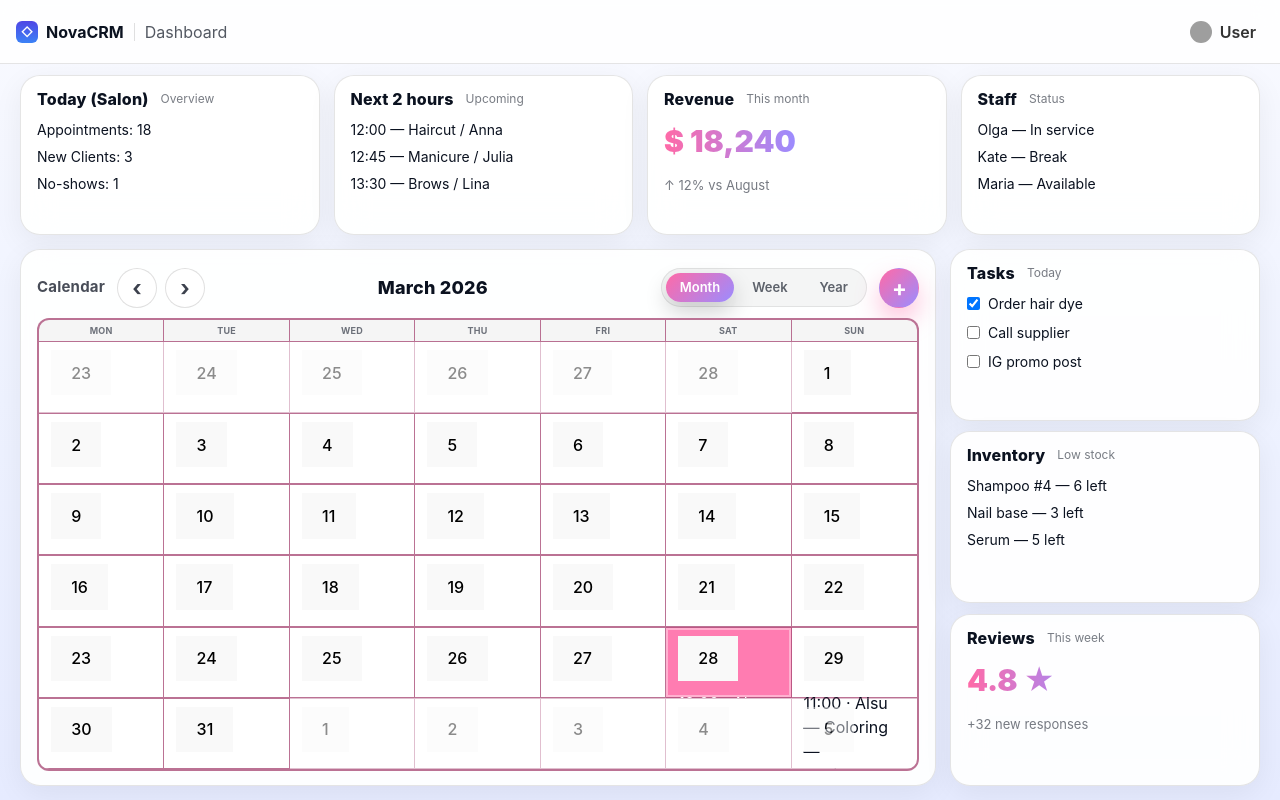
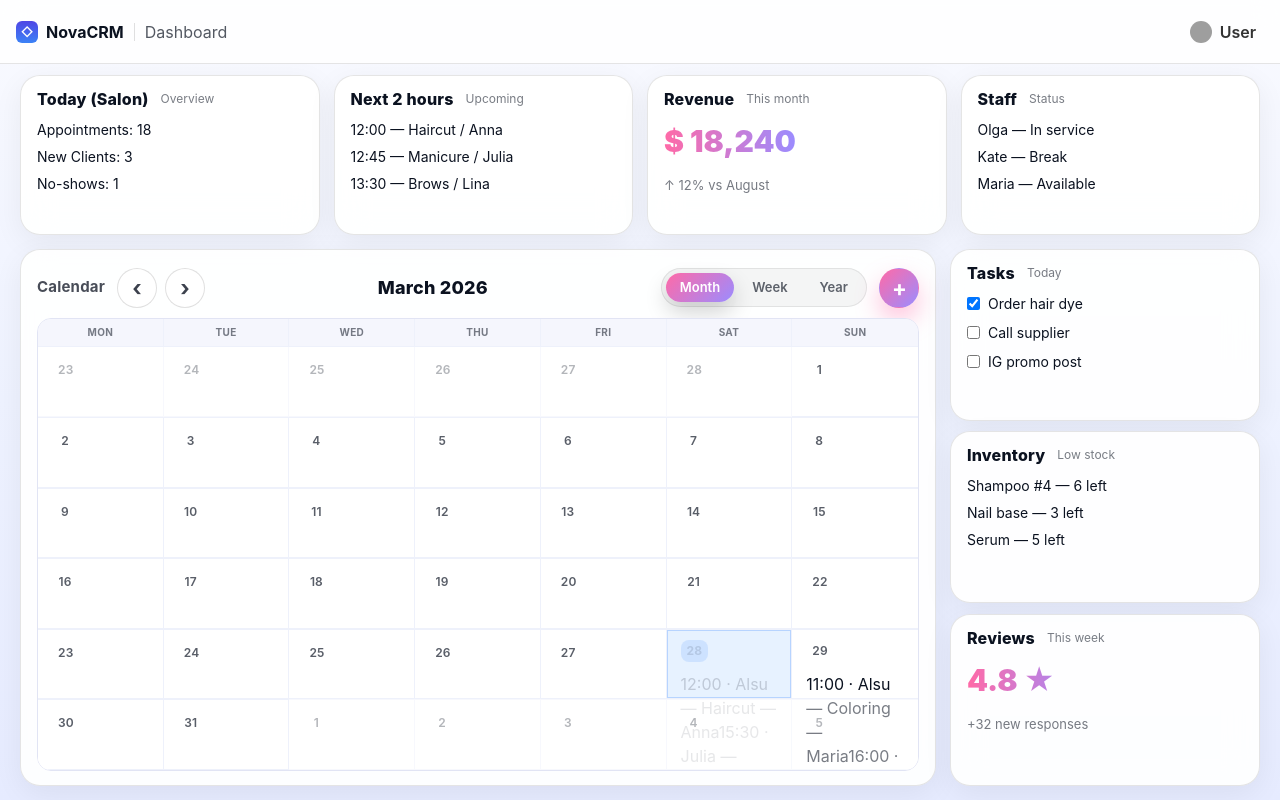
Before and after one commit to RustamUrazbakhtin/NovaCRM, a React (Vite) app in the folder novacrm.client/: page / in a window 1280 px wide. Built offline with nearby package versions, Linux system fonts and the light colour scheme; sample sign-in values are in the browser's storage; grey boxes are pictures that could not be loaded.

Commit message:
Refine calendar styling across views

```diff
--- a/novacrm.client/src/styles/calendar.css
+++ b/novacrm.client/src/styles/calendar.css
@@ -3,6 +3,23 @@
     flex-direction: column;
     gap: 10px;
     height: 100%;
+    --mc-surface: #ffffff;
+    --mc-surface-subtle: #f5f6fd;
+    --mc-border-strong: #e1e4f4;
+    --mc-border-soft: #eef1fb;
+    --mc-blue-surface: #e3f0ff;
+    --mc-blue-border: #9ec5ff;
+    --mc-blue-strong: #1f7bf3;
+}
+
+.dark .mc {
+    --mc-surface: color-mix(in oklab, #0f111a 94%, transparent);
+    --mc-surface-subtle: color-mix(in oklab, #0f111a 88%, transparent);
+    --mc-border-strong: color-mix(in oklab, #fff 20%, transparent);
+    --mc-border-soft: color-mix(in oklab, #fff 12%, transparent);
+    --mc-blue-surface: color-mix(in oklab, #1f7bf3 32%, transparent);
+    --mc-blue-border: color-mix(in oklab, #7eb7ff 70%, transparent);
+    --mc-blue-strong: color-mix(in oklab, #9cc8ff 80%, transparent);
 }
 
 .mc-toolbar {
@@ -120,15 +137,16 @@
     }
 
 .mc-month {
-    --mc-border: color-mix(in oklab, var(--accent) 55%, var(--ink) 25%);
+    --mc-border: var(--mc-border-strong);
     display: flex;
     flex-direction: column;
     flex: 1;
     min-height: 0;
-    border: 2px solid var(--mc-border);
-    border-radius: 12px;
+    border: 1.5px solid var(--mc-border);
+    border-radius: 14px;
     overflow: hidden;
-    background: #fff;
+    background: var(--mc-surface);
+    transition: border-color 0.25s ease;
 }
 
 .mc-month-head,
@@ -141,15 +159,16 @@
     flex: 1;
     min-height: 0;
     grid-auto-rows: minmax(48px, 1fr);
+    background: var(--mc-surface);
 }
 
 .mc-month-head {
-    border-bottom: 1px solid var(--mc-border);
-    background: color-mix(in oklab, #000 4%, transparent);
+    border-bottom: 1px solid var(--mc-border-soft);
+    background: var(--mc-surface-subtle);
 }
 
     .mc-month-head > * {
-        border-right: 1px solid var(--mc-border);
+        border-right: 1px solid var(--mc-border-soft);
     }
 
     .mc-month-head > *:nth-child(7n) {
@@ -157,13 +176,13 @@
     }
 
 .mc-dayname {
-    font-size: 9px;
+    font-size: 10px;
     font-weight: 700;
     text-transform: uppercase;
     letter-spacing: 0.3px;
-    color: color-mix(in oklab, var(--ink) 58%, transparent);
+    color: color-mix(in oklab, var(--ink) 55%, transparent);
     text-align: center;
-    padding: 4px 2px;
+    padding: 6px 2px;
     background: transparent;
 }
 
@@ -174,20 +193,20 @@
     align-items: flex-start;
     justify-content: space-between;
     gap: 10px;
-    padding: 8px 12px 10px;
+    padding: 10px 14px 12px;
     border: none;
-    border-right: 1px solid var(--mc-border);
-    border-bottom: 1px solid var(--mc-border);
-    background: transparent;
+    border-right: 1px solid var(--mc-border-soft);
+    border-bottom: 1px solid var(--mc-border-soft);
+    background: var(--mc-surface);
     cursor: pointer;
     text-align: left;
-    transition: background 0.2s ease, transform 0.2s ease;
+    transition: background 0.2s ease, transform 0.2s ease, box-shadow 0.2s ease;
     font: inherit;
     color: inherit;
 }
 
     .mc-month-body > .mc-cell-btn:nth-child(n + 8) {
-        border-top: 1px solid var(--mc-border);
+        border-top: 1px solid var(--mc-border-soft);
     }
 
     .mc-month-body > .mc-cell-btn:nth-child(7n) {
@@ -195,11 +214,11 @@
     }
 
     .mc-cell-btn:hover {
-        background: color-mix(in oklab, var(--accent) 12%, transparent);
+        background: color-mix(in oklab, var(--mc-blue-surface) 45%, transparent);
     }
 
     .mc-cell-btn:focus-visible {
-        outline: 2px solid color-mix(in oklab, var(--accent) 50%, transparent);
+        outline: 2px solid color-mix(in oklab, #6da8ff 60%, transparent);
         outline-offset: -2px;
     }
 
@@ -208,37 +227,58 @@
     }
 
     .mc-cell-btn.is-today {
-        background: color-mix(in oklab, var(--accent) 88%, transparent);
-        color: #fff;
-        box-shadow: inset 0 0 0 2px color-mix(in oklab, #fff 40%, transparent);
+        background: color-mix(in oklab, var(--mc-blue-surface) 85%, transparent);
+        color: color-mix(in oklab, var(--ink) 18%, transparent);
+        box-shadow: inset 0 0 0 1px color-mix(in oklab, var(--mc-blue-border) 65%, transparent);
     }
 
 .dark .mc-cell-btn:hover {
-    background: color-mix(in oklab, var(--accent) 24%, transparent);
+    background: color-mix(in oklab, var(--mc-blue-surface) 60%, transparent);
 }
 
 .dark .mc-cell-btn.is-today {
-    background: color-mix(in oklab, var(--accent) 70%, transparent);
+    background: color-mix(in oklab, var(--mc-blue-surface) 90%, transparent);
+    color: color-mix(in oklab, #ffffff 90%, transparent);
+    box-shadow: inset 0 0 0 1px color-mix(in oklab, var(--mc-blue-border) 80%, transparent);
 }
 
-.mc-date {
-    font-size: 14px;
-    font-weight: 700;
-    letter-spacing: 0.2px;
-    font-variant-numeric: tabular-nums;
-    padding: 2px 8px;
-    border-radius: 10px;
-    background: color-mix(in oklab, #000 4%, transparent);
-    color: color-mix(in oklab, var(--ink) 80%, transparent);
+.mc-date-btn {
+    align-items: center;
+    background: transparent;
+    border: none;
+    border-radius: 8px;
+    color: color-mix(in oklab, var(--ink) 68%, transparent);
+    cursor: pointer;
+    display: inline-flex;
+    font-size: 12px;
+    font-weight: 600;
+    height: 26px;
+    justify-content: center;
+    letter-spacing: 0.15px;
+    min-width: 26px;
+    padding: 2px 6px;
+    align-self: flex-start;
+    transition: background 0.2s ease, color 0.2s ease, transform 0.2s ease;
 }
 
-.mc-cell-btn.is-today .mc-date {
-    background: rgba(255, 255, 255, 0.16);
-    color: inherit;
+.mc-date-btn:hover {
+    background: color-mix(in oklab, var(--mc-blue-surface) 65%, transparent);
+    color: color-mix(in oklab, var(--ink) 15%, transparent);
 }
 
-.dark .mc-cell-btn.is-today .mc-date {
-    background: rgba(255, 255, 255, 0.22);
+.mc-date-btn:focus-visible {
+    outline: 2px solid color-mix(in oklab, var(--mc-blue-border) 70%, transparent);
+    outline-offset: 1px;
+}
+
+.mc-cell-btn.is-today .mc-date-btn {
+    background: color-mix(in oklab, var(--mc-blue-border) 35%, transparent);
+    color: color-mix(in oklab, var(--ink) 12%, transparent);
+    font-weight: 700;
+}
+
+.dark .mc-cell-btn.is-today .mc-date-btn {
+    background: color-mix(in oklab, var(--mc-blue-border) 55%, transparent);
     color: #fff;
 }
 
@@ -286,12 +326,12 @@
 }
 
 .dark .mc-month {
-    --mc-border: color-mix(in oklab, var(--accent) 70%, #fff 30%);
-    background: #1f2331;
+    --mc-border: var(--mc-border-strong);
+    background: var(--mc-surface);
 }
 
 .dark .mc-month-head {
-    background: color-mix(in oklab, #fff 10%, transparent);
+    background: var(--mc-surface-subtle);
 }
 
 .mc-btn-ghost {
@@ -606,15 +646,15 @@
     font-size: 12px;
     font-weight: 600;
     letter-spacing: 0.2px;
-    background: color-mix(in oklab, #fff 92%, transparent);
-    border: 1px solid color-mix(in oklab, #000 12%, transparent);
-    color: color-mix(in oklab, var(--ink) 78%, transparent);
-    box-shadow: 0 4px 12px rgba(15, 27, 40, 0.06);
+    background: var(--mc-surface);
+    border: 1px solid var(--mc-border-strong);
+    color: color-mix(in oklab, var(--ink) 75%, transparent);
+    box-shadow: 0 6px 14px rgba(15, 27, 40, 0.06);
 }
 
 .dark .mc-week-staff-pill {
-    background: color-mix(in oklab, #000 18%, transparent);
-    border-color: color-mix(in oklab, #fff 14%, transparent);
+    background: var(--mc-surface);
+    border-color: var(--mc-border-strong);
     color: color-mix(in oklab, #fff 82%, transparent);
     box-shadow: none;
 }
@@ -646,13 +686,13 @@
     color: color-mix(in oklab, var(--ink) 55%, transparent);
     position: sticky;
     left: 0;
-    background: linear-gradient(90deg, #fff 70%, transparent 100%);
+    background: linear-gradient(90deg, var(--mc-surface) 75%, transparent 100%);
     z-index: 1;
 }
 
 .dark .mc-week-times {
-    background: linear-gradient(90deg, color-mix(in oklab, #000 8%, transparent) 70%, transparent 100%);
-    color: color-mix(in oklab, #fff 60%, transparent);
+    background: linear-gradient(90deg, var(--mc-surface) 75%, transparent 100%);
+    color: color-mix(in oklab, #fff 62%, transparent);
 }
 
 .mc-week-time-spacer {
@@ -670,9 +710,9 @@
 }
 
 .mc-week-day {
-    background: color-mix(in oklab, #000 5%, transparent);
-    border: 1px solid color-mix(in oklab, #000 12%, transparent);
-    border-radius: 20px;
+    background: var(--mc-surface);
+    border: 1px solid var(--mc-border-strong);
+    border-radius: 18px;
     padding: 14px;
     display: flex;
     flex-direction: column;
@@ -680,16 +720,24 @@
     min-height: calc(var(--mc-week-hours) * var(--mc-week-hour-height) + 72px);
     position: relative;
     overflow: hidden;
+    transition: border-color 0.2s ease, box-shadow 0.2s ease, background 0.2s ease;
 }
 
 .dark .mc-week-day {
-    background: #242838;
-    border-color: color-mix(in oklab, #fff 20%, transparent);
+    background: var(--mc-surface);
+    border-color: var(--mc-border-strong);
 }
 
 .mc-week-day.is-today {
-    border-color: color-mix(in oklab, var(--accent) 60%, transparent);
-    box-shadow: 0 16px 34px color-mix(in srgb, var(--accent) 28%, transparent);
+    background: color-mix(in oklab, var(--mc-blue-surface) 70%, transparent);
+    border-color: color-mix(in oklab, var(--mc-blue-border) 70%, transparent);
+    box-shadow: 0 16px 34px color-mix(in srgb, var(--mc-blue-surface) 32%, transparent);
+}
+
+.dark .mc-week-day.is-today {
+    background: color-mix(in oklab, var(--mc-blue-surface) 92%, transparent);
+    border-color: color-mix(in oklab, var(--mc-blue-border) 85%, transparent);
+    box-shadow: 0 16px 34px color-mix(in srgb, var(--mc-blue-surface) 55%, transparent);
 }
 
 .mc-week-head {
@@ -697,6 +745,8 @@
     flex-direction: column;
     gap: 4px;
     min-height: 52px;
+    padding-bottom: 6px;
+    border-bottom: 1px solid var(--mc-border-soft);
 }
 
 .mc-week-label {
@@ -706,10 +756,18 @@
     color: color-mix(in oklab, var(--ink) 58%, transparent);
 }
 
+.dark .mc-week-label {
+    color: color-mix(in oklab, #fff 70%, transparent);
+}
+
 .mc-week-date {
     font-size: 15px;
     font-weight: 700;
     color: color-mix(in oklab, var(--ink) 82%, transparent);
+}
+
+.dark .mc-week-date {
+    color: color-mix(in oklab, #fff 90%, transparent);
 }
 
 .mc-week-track {
@@ -717,14 +775,14 @@
     flex: 1;
     min-height: calc(var(--mc-week-hours) * var(--mc-week-hour-height));
     border-radius: 14px;
-    background: color-mix(in oklab, #fff 90%, transparent);
-    box-shadow: inset 0 0 0 1px color-mix(in oklab, #000 5%, transparent);
+    background: color-mix(in oklab, var(--mc-border-soft) 45%, transparent);
+    box-shadow: inset 0 0 0 1px color-mix(in oklab, var(--mc-border-soft) 65%, transparent);
     overflow: hidden;
 }
 
 .dark .mc-week-track {
-    background: color-mix(in oklab, #11131a 92%, transparent);
-    box-shadow: inset 0 0 0 1px color-mix(in oklab, #fff 12%, transparent);
+    background: color-mix(in oklab, var(--mc-border-soft) 60%, transparent);
+    box-shadow: inset 0 0 0 1px color-mix(in oklab, var(--mc-border-soft) 80%, transparent);
 }
 
 .mc-week-gridlines {
@@ -738,11 +796,11 @@
     left: 12px;
     right: 12px;
     height: 1px;
-    background: color-mix(in oklab, #000 10%, transparent);
+    background: color-mix(in oklab, var(--mc-border-soft) 65%, transparent);
 }
 
 .dark .mc-week-gridline {
-    background: color-mix(in oklab, #fff 14%, transparent);
+    background: color-mix(in oklab, var(--mc-border-soft) 80%, transparent);
 }
 
 .mc-week-event {
@@ -805,8 +863,8 @@
 }
 
 .mc-year-cell {
-    background: color-mix(in oklab, #000 4%, transparent);
-    border: 1px solid color-mix(in oklab, #000 10%, transparent);
+    background: var(--mc-surface);
+    border: 1px solid var(--mc-border-strong);
     border-radius: 18px;
     padding: 16px;
     display: flex;
@@ -814,23 +872,23 @@
     align-items: flex-start;
     gap: 8px;
     cursor: pointer;
-    transition: transform 0.2s ease, box-shadow 0.2s ease, border-color 0.2s ease;
+    transition: transform 0.2s ease, box-shadow 0.2s ease, border-color 0.2s ease, background 0.2s ease;
     text-align: left;
 }
 
 .dark .mc-year-cell {
-    background: color-mix(in oklab, #fff 6%, transparent);
-    border-color: color-mix(in oklab, #fff 12%, transparent);
+    background: var(--mc-surface);
+    border-color: var(--mc-border-strong);
 }
 
 .mc-year-cell:hover {
     transform: translateY(-2px);
-    border-color: color-mix(in oklab, var(--accent) 40%, transparent);
-    box-shadow: 0 12px 24px rgba(0, 0, 0, 0.16);
+    border-color: color-mix(in oklab, var(--mc-blue-border) 55%, transparent);
+    box-shadow: 0 12px 24px rgba(0, 0, 0, 0.12);
 }
 
 .mc-year-cell.is-current {
-    border-color: color-mix(in oklab, var(--accent) 60%, transparent);
+    border-color: color-mix(in oklab, var(--mc-blue-border) 70%, transparent);
 }
 
 .mc-year-label {
```
